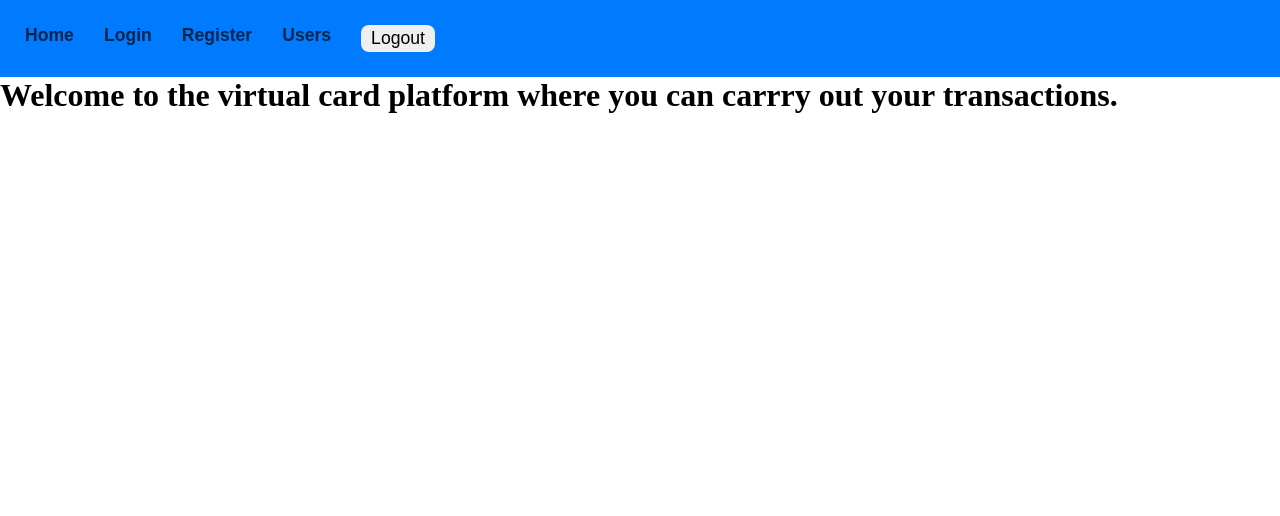
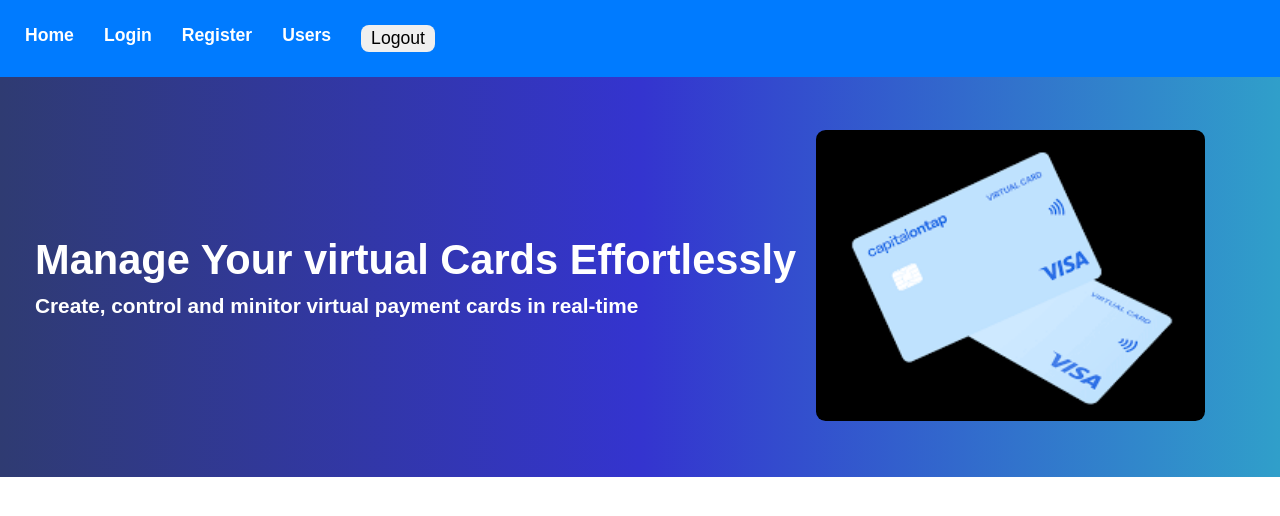
Before and after one commit to ClovisBK/NodeReactIntegration, a React (Vite) app: page / in a window 1280 px wide. Shown: the top 516 px of the page. Built offline with nearby package versions, Linux system fonts and the light colour scheme; no server answers.

Commit message:
Added some little content on the home page

```diff
--- a/src/Components/Home.jsx
+++ b/src/Components/Home.jsx
@@ -1,9 +1,17 @@
 import React from 'react'
+import image from '../assets/card.png';
+import '../Styles/form.css';
 
 const Home = () => {
   return (
-    <div>
-    <h1>Welcome to the virtual card platform where you can carrry out your transactions.</h1>
+    <div className='home-container'>
+      <div>
+        <h1>Manage Your virtual Cards Effortlessly</h1>
+        <p>Create, control and minitor virtual payment cards in real-time</p>
+      </div>
+      <div>
+        <img src={image} alt="" />
+      </div>
     </div>
   )
 }
--- a/src/Components/Register.jsx
+++ b/src/Components/Register.jsx
@@ -2,7 +2,7 @@ import React, { useState } from 'react'
 import api from '../api/api';
 import axios from 'axios';
 import '../Styles/form.css'
-import { useNavigate } from 'react-router-dom';
+import { useNavigate, Link } from 'react-router-dom';
 const Register = () => {
 const navigate = useNavigate();
 const [form, setForm] = useState({
@@ -141,7 +141,9 @@ try{
 
             <button type='submit'>Register</button>
         </form>
+        <div>Already have an account? <Link to="/login">Log in</Link></div>
         {message && <p style={{color: "green"}}>{message}</p>}
+
     </div>
   )
 }
--- a/src/Styles/form.css
+++ b/src/Styles/form.css
@@ -17,7 +17,8 @@
 }
 .navbar ul a{
     text-decoration: none;
-    color: rgba(0, 0, 0, 0.7)
+    color: white;
+
 }
 .navbar ul a:hover{
     text-decoration: underline;
@@ -184,3 +185,31 @@
         color: #555;
     }
 }
+
+.home-container{
+    height: 400px;
+    background-image: linear-gradient(to right, rgb(47, 59, 114), rgb(52, 52, 207), rgb(48, 159, 202));
+    display: flex;
+    align-items: center;
+    gap: 20px;
+    padding-left: 35px;
+
+}
+.home-container h1{
+    color: white;
+    font-family: Arial, Helvetica, sans-serif;
+    font-size: 2.6rem;
+
+}
+
+.home-container img{
+    border-radius: .6rem;
+    width: 150%;
+}
+.home-container p{
+    font-family: Arial, Helvetica, sans-serif;
+    font-weight: bold;
+    font-size: 1.3rem;
+    color: white;
+    margin-top: 10px;
+}
```
Also changed, not shown: src/assets/card.png (added).
